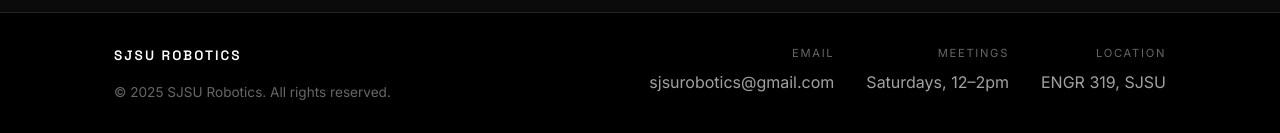
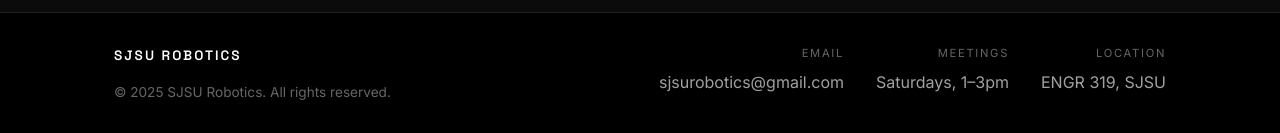
Before and after one commit to SJSURoboticsTeam/website-25, a Next.js app: page / in a window 1280 px wide. Shown: the part 3174-3307 px from the top of the page. Built offline with nearby package versions, Linux system fonts and the light colour scheme.

Commit message:
Changed meeting time to 1-3 pm

```diff
--- a/src/app/layout.tsx
+++ b/src/app/layout.tsx
@@ -84,7 +84,7 @@ function Footer() {
               </div>
               <div className="footer-contact-item">
                 <p className="contact-label">Meetings</p>
-                <p>Saturdays, 12–2pm</p>
+                <p>Saturdays, 1–3pm</p>
               </div>
               <div className="footer-contact-item">
                 <p className="contact-label">Location</p>
```
